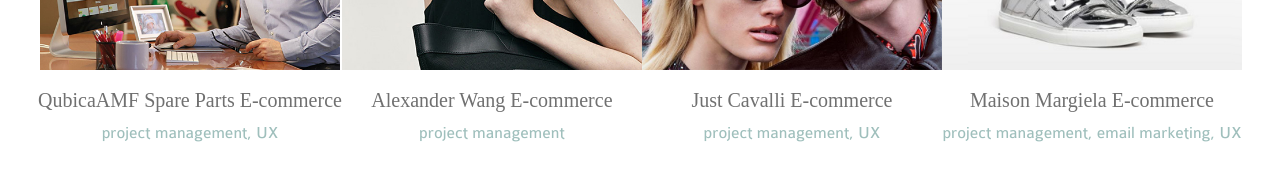
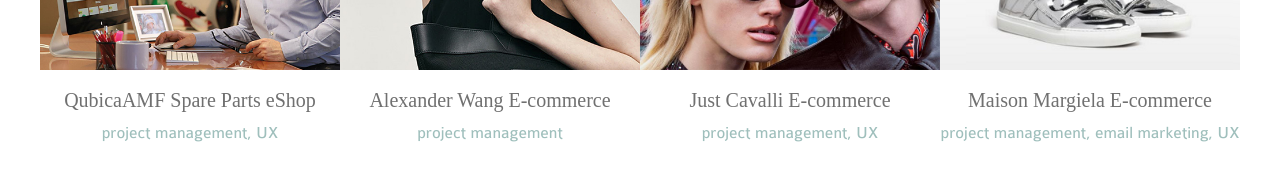
Before and after one commit to poliedra86/poliedra86.github.io, a plain HTML site: page index.html in a window 1280 px wide. Shown: the part 1350-1525 px from the top of the page. Drawn offline with Linux system fonts and the light colour scheme.

Commit message:
Cambio titolo blocco QAMF

```diff
--- a/index.html
+++ b/index.html
@@ -54,7 +54,7 @@
 				<div class="block">
 				<a href="https://eshop.qubicaamf.com/" target="_blank">
 				<img src="img/eshop.jpg" width="300">
-				<h4>QubicaAMF Spare Parts E-commerce</h4>
+				<h4>QubicaAMF Spare Parts eShop</h4>
 				</a>
 				<p class="attributes">project management, UX</p>
 				</div>
```
